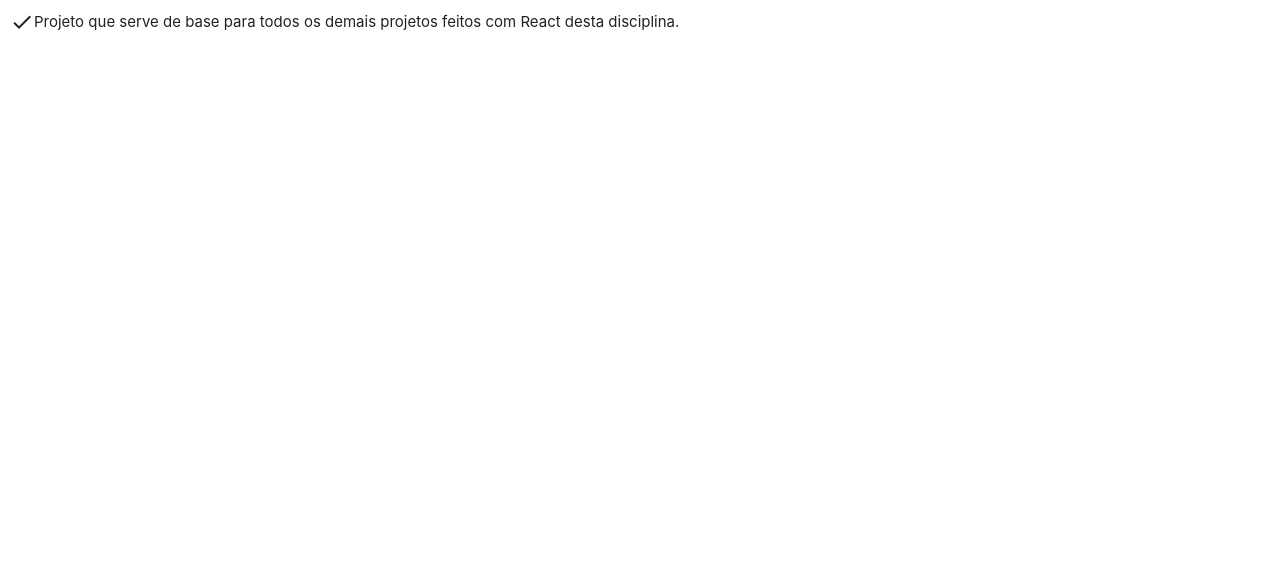
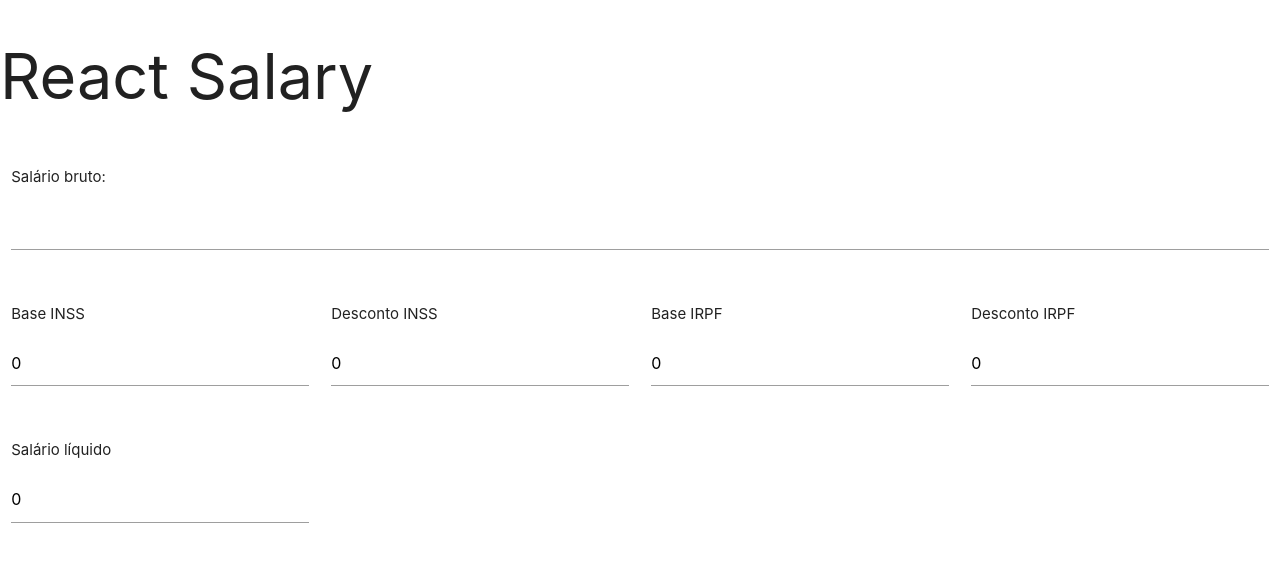
Before and after one commit to walldba/IGTI-BootcampFullstack, a React (Create React App) app in the folder Modulo3/TP3/: page / in a window 1280 px wide. Shown: the top 562 px of the page. Built offline with nearby package versions, Linux system fonts and the light colour scheme.

Commit message:
Finalizacao parte lógica trabalho pratico

```diff
--- a/Modulo3/TP3/src/App.js
+++ b/Modulo3/TP3/src/App.js
@@ -1,8 +1,68 @@
-import React, { Component } from 'react';
-import ProjetoBase from './components/ProjetoBase/ProjetoBase';
+import React, { Component } from "react";
+import { calculateSalaryFrom } from "./helper/salary";
+import formatNumber from "./helper/formatHelpers";
 
 export default class App extends Component {
+  constructor() {
+    super();
+
+    this.state = {
+      fullSalary: "",
+    };
+  }
+
+  handleInputChange = (event) => {
+    this.setState({
+      fullSalary: event.target.value,
+    });
+  };
+
   render() {
-    return <ProjetoBase />;
+    const { fullSalary } = this.state;
+    const {
+      baseINSS,
+      discountINSS,
+      baseIRPF,
+      discountIRPF,
+      netSalary,
+    } = calculateSalaryFrom(fullSalary);
+
+    return (
+      <div className="row">
+        <h1>React Salary</h1>
+        <div className="input-field col s12">
+          <p>Salário bruto:</p>
+          <input
+            type="number"
+            value={fullSalary}
+            onChange={this.handleInputChange}
+            className="validate"
+          />
+        </div>
+
+        <div className="input-field col s3">
+          <p>Base INSS</p>
+          <input value={formatNumber(baseINSS)} readOnly />
+        </div>
+
+        <div className="input-field col s3">
+          <p>Desconto INSS</p>
+          <input value={formatNumber(discountINSS)} readOnly />
+        </div>
+
+        <div className="input-field col s3">
+          <p>Base IRPF</p>
+          <input value={formatNumber(baseIRPF)} readOnly />
+        </div>
+        <div className="input-field col s3">
+          <p>Desconto IRPF</p>
+          <input value={formatNumber(discountIRPF)} readOnly />
+        </div>
+        <div className="input-field col s3">
+          <p>Salário líquido</p>
+          <input value={formatNumber(netSalary)} readOnly />
+        </div>
+      </div>
+    );
   }
 }
--- a/Modulo3/TP3/src/components/ProjetoBase/ProjetoBase.js
+++ /dev/null
@@ -1,15 +0,0 @@
-import React, { Component } from 'react';
-
-export default class ProjetoBase extends Component {
-  render() {
-    return (
-      <div className="padding default-flex-row">
-        <span className="small material-icons">check</span>
-        <span>
-          Projeto que serve de base para todos os demais projetos feitos com
-          React desta disciplina.
-        </span>
-      </div>
-    );
-  }
-}
--- /dev/null
+++ b/Modulo3/TP3/src/helper/formatHelpers.js
@@ -0,0 +1,5 @@
+const formatter = Intl.NumberFormat("pt-BR");
+
+export default function formatNumber(value) {
+  return formatter.format(value);
+}
--- /dev/null
+++ b/Modulo3/TP3/src/helper/salary.js
@@ -0,0 +1,106 @@
+// Fonte: https://www.todacarreira.com/calculo-salario-liquido/
+
+const INSS_TABLE = [
+  {
+    id: 1,
+    minValue: 0,
+    maxValue: 1045,
+    difference: 1045 - 0,
+    discountPercentage: 0.075,
+    discountValue: -1,
+  },
+  {
+    id: 2,
+    minValue: 1045.01,
+    maxValue: 2089.6,
+    difference: 2089.6 - 1045,
+    discountPercentage: 0.09,
+  },
+  {
+    id: 3,
+    minValue: 2089.61,
+    maxValue: 3134.4,
+    difference: 3134.4 - 2089.6,
+    discountPercentage: 0.12,
+  },
+  {
+    id: 4,
+    minValue: 3134.41,
+    maxValue: 6101.06,
+    difference: 6101.06 - 3134.4,
+    discountPercentage: 0.14,
+  },
+];
+
+function round(value) {
+  return +value.toFixed(2);
+}
+
+function calculateDiscountINSS(baseINSS) {
+  let discountINSS = 0;
+
+  if (baseINSS > 6101.07) {
+    return 713.1;
+  }
+
+  for (var i = 0; i < INSS_TABLE.length; i++) {
+    var currentItem = INSS_TABLE[i];
+    let discountValue = 0;
+
+    if (baseINSS > currentItem.maxValue) {
+      // prettier-ignore
+      discountValue =
+        round(currentItem.difference * currentItem.discountPercentage);
+
+      discountINSS += discountValue;
+    } else {
+      // prettier-ignore
+      discountValue =
+        round((baseINSS - currentItem.minValue) * currentItem.discountPercentage);
+
+      discountINSS += discountValue;
+      break;
+    }
+  }
+
+  discountINSS = round(discountINSS);
+
+  return discountINSS;
+}
+
+function calculateDiscountIRPF(baseIRPF) {
+  let discountIRPF =
+    baseIRPF < 1903.98
+      ? 0
+      : baseIRPF < 2826.65
+      ? round(baseIRPF * 0.075) - 142.8
+      : baseIRPF < 3751.05
+      ? round(baseIRPF * 0.15) - 354.8
+      : baseIRPF < 4664.68
+      ? round(baseIRPF * 0.225) - 636.13
+      : round(baseIRPF * 0.275) - 869.36;
+
+  discountIRPF = round(discountIRPF);
+
+  return discountIRPF;
+}
+
+function calculateSalaryFrom(fullSalary) {
+  const baseINSS = fullSalary;
+  const discountINSS = calculateDiscountINSS(baseINSS);
+
+  const baseIRPF = baseINSS - discountINSS;
+  const discountIRPF = calculateDiscountIRPF(baseIRPF);
+
+  const netSalary = baseINSS - discountINSS - discountIRPF;
+
+  return {
+    baseINSS,
+    discountINSS,
+    baseIRPF,
+    discountIRPF,
+    netSalary,
+  };
+}
+
+export { calculateSalaryFrom };
```
